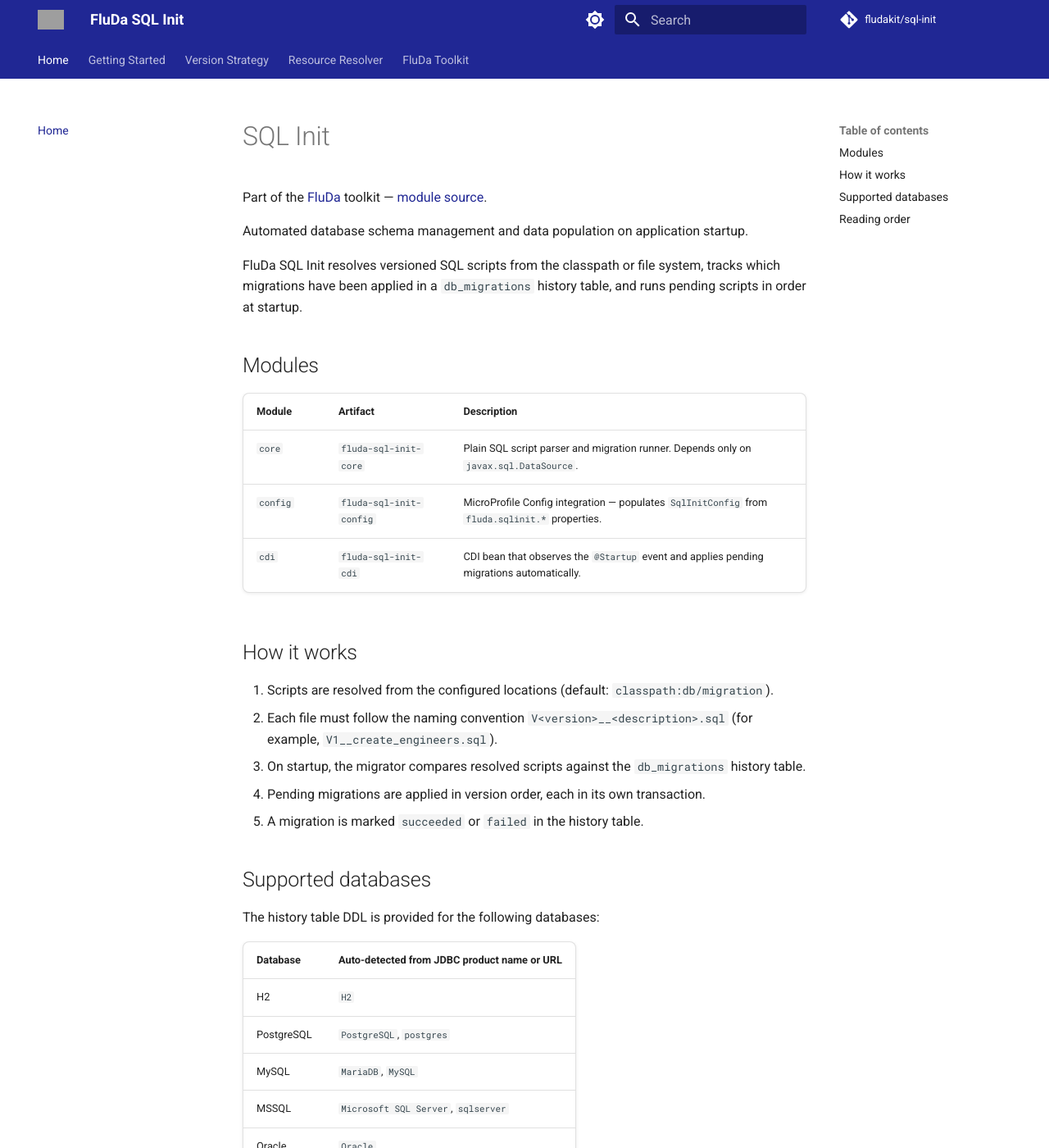
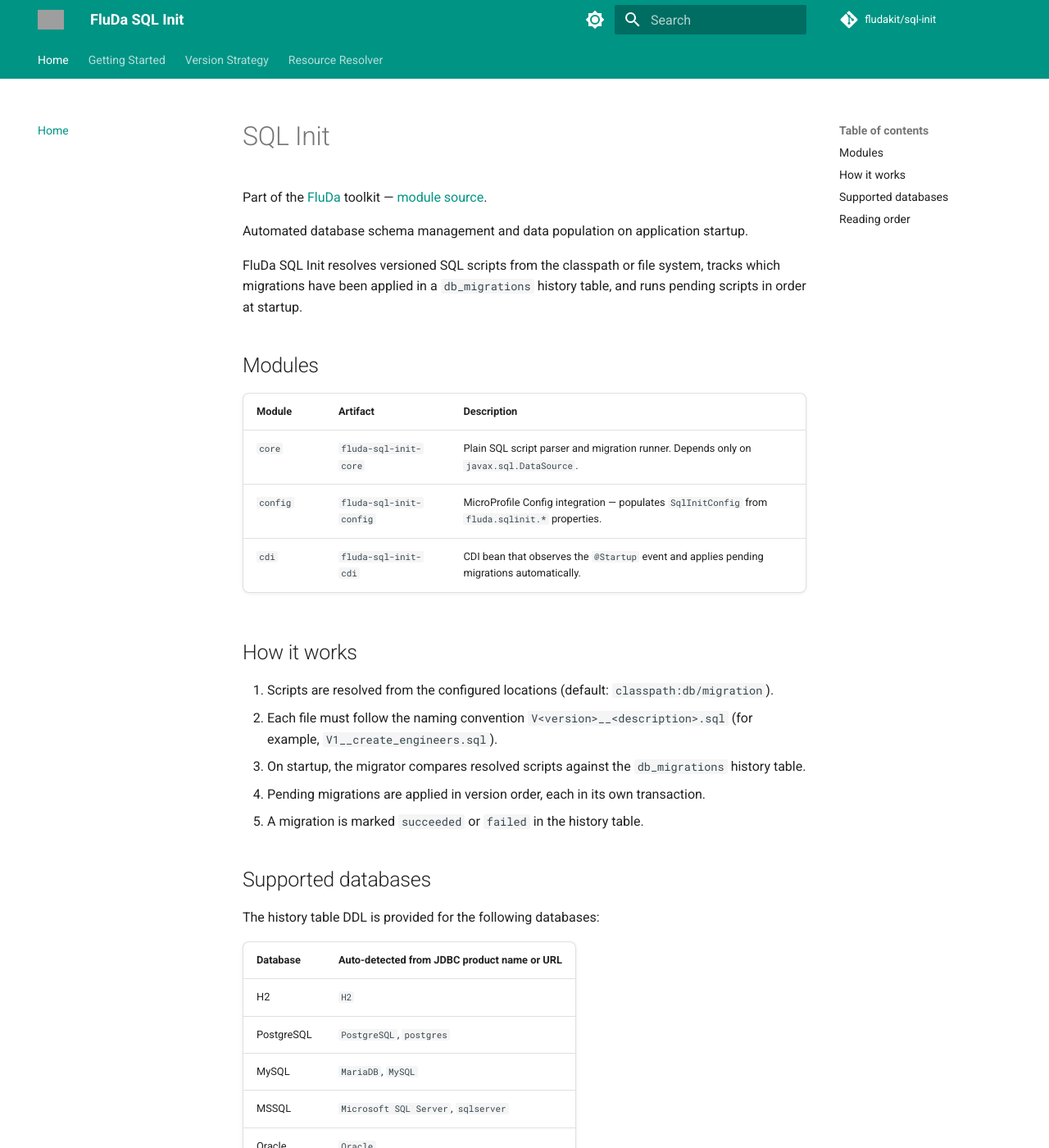
Before and after one commit to fludakit/sql-init, an MkDocs documentation site: the page built from docs/index.md, in a window 1280 px wide and 1400 px high. Shown: the whole window at 82% size. Built offline with MkDocs 1.6.1 and Material for MkDocs 9.7.7, drawn with Linux system fonts in a browser that asks for light colours; comment, search, counter and statistics services are not loaded; some of the changed text lies outside the part shown.

Commit message:
docs: per-module color scheme and reorganize docs setup
Use a distinct Material palette per module, move docs-requirements.txt
to docs/requirements.txt, and replace the FluDa Toolkit nav link with a
button on the home page.

```diff
--- a/docs/stylesheets/extra.css
+++ b/docs/stylesheets/extra.css
@@ -1,15 +1,5 @@
-/* FluDa brand tokens — shared with the FluDa documentation hub
-   (https://fludakit.github.io/). Keep the palette in sync with
-   fludakit.github.io/overrides/stylesheets/extra.css. */
-:root {
-  --md-primary-fg-color: #202794;
-  --md-primary-fg-color--light: #3f47b8;
-  --md-primary-fg-color--dark: #0a1258;
-  --md-primary-bg-color: #ffffff;
-  --md-accent-fg-color: #f0b92d;
-  --md-accent-fg-color--transparent: rgba(240, 185, 45, 0.1);
-  --md-accent-bg-color: #ffffff;
-}
+/* Per-module palette: primary and accent colors come from the Material
+   palette in mkdocs.yml — each FluDa module uses its own color scheme. */
 
 /* Brand accent for primary buttons */
 .md-button--primary {
--- a/mkdocs.yml
+++ b/mkdocs.yml
@@ -11,15 +11,15 @@ theme:
   palette:
     - media: "(prefers-color-scheme: light)"
       scheme: default
-      primary: custom
-      accent: amber
+      primary: teal
+      accent: lime
       toggle:
         icon: material/brightness-7
         name: Switch to dark mode
     - media: "(prefers-color-scheme: dark)"
       scheme: slate
-      primary: custom
-      accent: amber
+      primary: teal
+      accent: lime
       toggle:
         icon: material/brightness-4
         name: Switch to light mode
@@ -71,4 +71,3 @@ nav:
   - Getting Started: getting-started.md
   - Version Strategy: version-strategy.md
   - Resource Resolver: resource-resolver.md
-  - FluDa Toolkit: https://fludakit.github.io/
```
Also changed, not shown: docs/index.md (+5 -0 lines), docs/requirements.txt (renamed from docs-requirements.txt), 1 other file.
